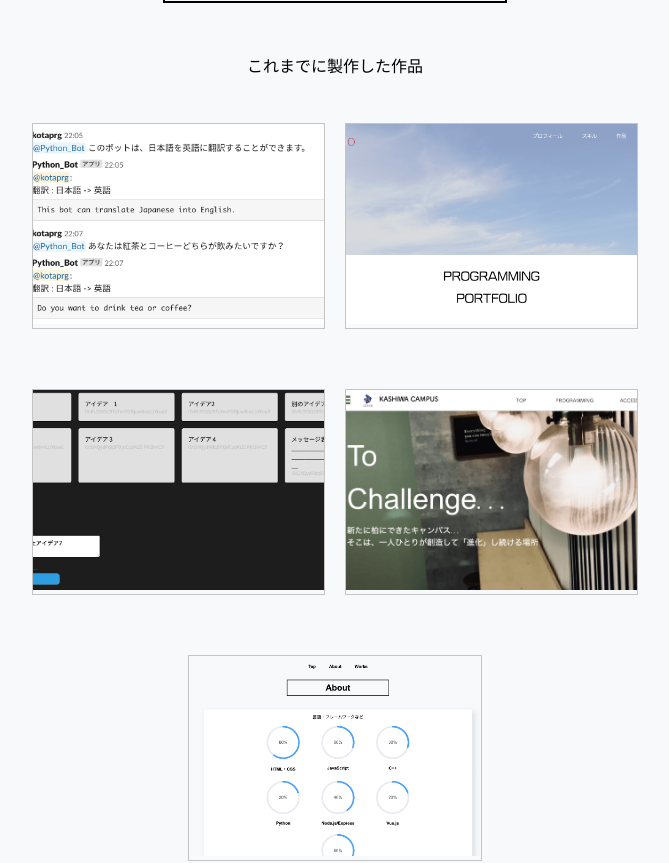
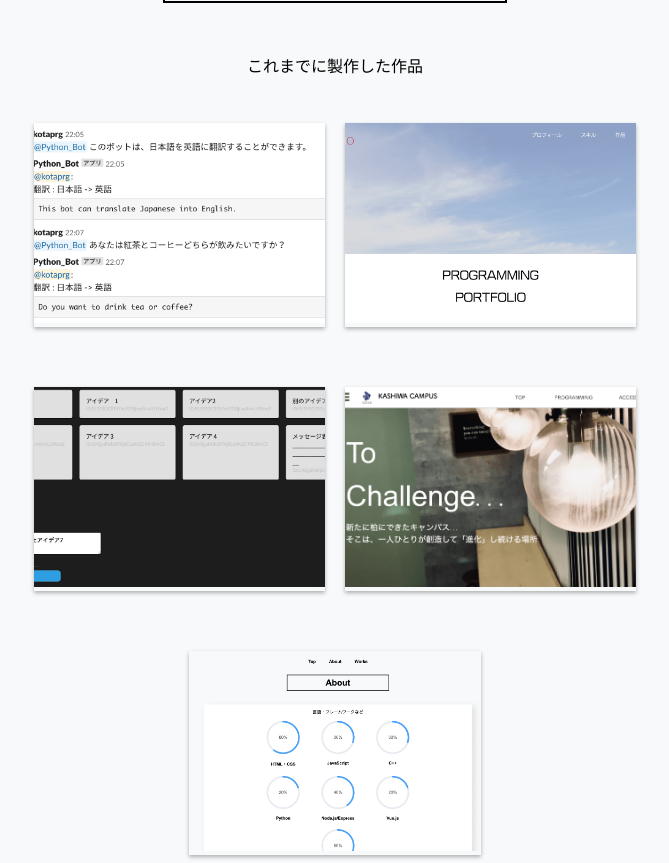
Before and after one commit to kotaok/first_vue, a Vue app: page /page3 in a window 1280 px wide. Shown: the part 740-1603 px from the top of the page, without its empty margins (305-974 px from the left). Built offline with nearby package versions, Linux system fonts and the light colour scheme.

Commit message:
作品画像に影を追加

```diff
--- a/src/components/works.vue
+++ b/src/components/works.vue
@@ -72,17 +72,18 @@ export default {
 .item {
   width: 35%;
   height: 100%;
-  border: solid 1px #c4c4c4;
   margin: 30px 10px;
+  box-shadow: 0 2px 4px rgba(0,0,0,0.3);
+  transition: all 200ms ease;
+}
+
+.item:hover {
+  box-shadow: 0 0 2px rgba(0,0,0,0.2);
+  opacity: 0.5;
 }
 
 .item img {
   object-fit: cover;
-  transition: all 200ms ease;
-}
-
-.item img:hover {
-  opacity: 0.5;
 }
 
 .dialogtext {
```
